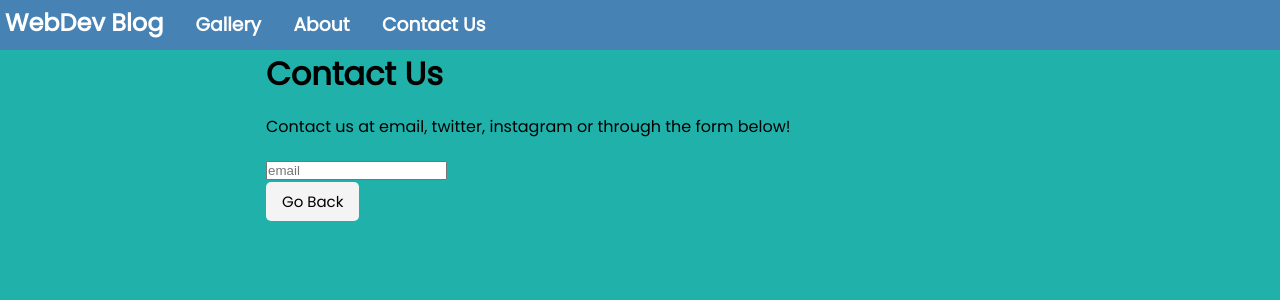
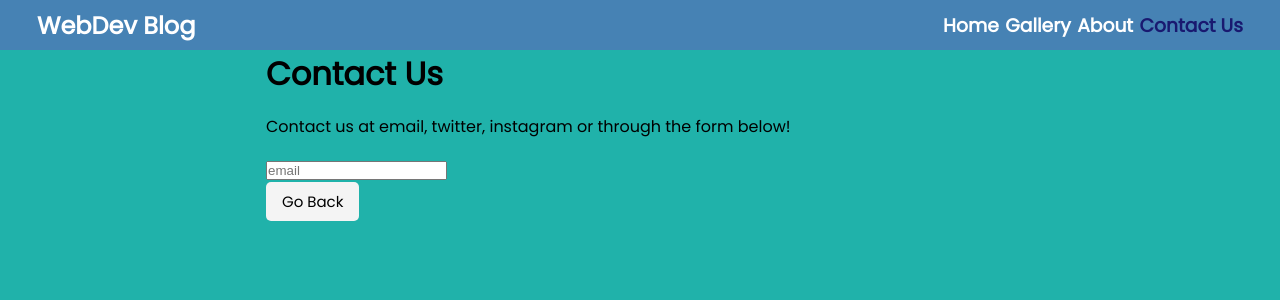
Before and after one commit to GregNicholas/Next-Blog, a Next.js app: page /contact in a window 1280 px wide. Shown: the top 300 px of the page. Built offline with nearby package versions, Linux system fonts and the light colour scheme.

Commit message:
mobile responsive header links

```diff
--- a/components/Header.jsx
+++ b/components/Header.jsx
@@ -1,9 +1,11 @@
 import Link from 'next/link'
+import { useRouter } from 'next/router';
 import Hamburger from '../components/Hamburger'
 import { useState } from 'react'
 
 const Header = () => {
 	const [hamburgerOpen, setHamburgerOpen] = useState(false);
+	const router = useRouter();
 
 	const toggleHamburger = () =>{
         setHamburgerOpen(!hamburgerOpen)
@@ -14,33 +16,37 @@ const Header = () => {
 	return (
 	  <header>
 		<nav className="navigation">
+			<div className="hamburger" onClick={toggleHamburger}>
+			  <Hamburger isOpen={hamburgerOpen}/>
+			</div>
 			<div className="logo">
-			<Link href='/' passHref>
-				  <h1 style={{display: "inline", cursor: "pointer"}}>WebDev Blog</h1>
-			</Link>
+			  <Link href='/' passHref>
+				<h1 style={{display: "inline", cursor: "pointer"}}>WebDev Blog</h1>
+			  </Link>
 			</div>
-
 			<ul className={`header-links ${isLinksClosed}`}>
-
+			  <li>
+				<Link href='/' passHref>
+				  <h3 onClick={toggleHamburger} className={router.pathname == "/" ? "active" : ""} style={{cursor: "pointer", width: "fit-content"}}>Home</h3>
+				</Link>
+			  </li>
 			  <li>
 				<Link href='/gallery' passHref>
-				  <h3 style={{cursor: "pointer", width: "fit-content"}}>Gallery</h3>
+				  <h3 onClick={toggleHamburger} className={router.pathname == "/gallery" ? "active" : ""} style={{cursor: "pointer", width: "fit-content"}}>Gallery</h3>
 				</Link>
 			  </li>
 			  <li>
 				<Link href='/about' passHref>
-				  <h3 style={{cursor: "pointer", width: "fit-content"}}>About</h3>
+				  <h3 onClick={toggleHamburger} className={router.pathname == "/about" ? "active" : ""} style={{cursor: "pointer", width: "fit-content"}}>About</h3>
 				</Link>
 			  </li>
 			  <li>
 				<Link href='/contact' passHref>
-				  <h3 style={{cursor: "pointer", width: "fit-content"}}>Contact Us</h3>
+				  <h3 onClick={toggleHamburger} className={router.pathname == "/contact" ? "active" : ""} style={{cursor: "pointer", width: "fit-content"}}>Contact Us</h3>
 				</Link>
 			  </li>
 			</ul>
-			<div className="hamburger" onClick={toggleHamburger}>
-			  <Hamburger isOpen={hamburgerOpen}/>
-			</div>
+
 		</nav>
 	  </header>
 	)
--- a/styles/globals.css
+++ b/styles/globals.css
@@ -32,11 +32,15 @@ img {
     color: #fff;
 	padding: 5px;
     height: 50px;
+	display: flex;
+    align-items: center;
+	justify-content: space-between;
 }
 
 .logo {
 	display: inline;
-	margin-right: 2rem;
+	margin: 0 2rem;
+	font-weight: bold;
 }
 
 .header-links{
@@ -44,16 +48,23 @@ img {
 	align-items: center;
 	min-width: 300px;
     justify-content: space-between;
-	margin: 0px;
+	margin: 0 2rem 0 0;
 	overflow: hidden;
 	list-style-type: none;
-	padding-right: 10px;
 	transition: all .5s linear;
 }
 
 .header-links > li:hover {
-	text-decoration: underline;
-	text-underline-offset: .5em;
+	color: midnightblue;
+	text-shadow: 0 0 5px silver;
+}
+.header-links > li:active {
+	color: midnightblue;
+	text-shadow: 0 0 5px silver;
+}
+
+.active {
+	color: midnightblue;
 }
 
 .hamburger {
@@ -151,18 +162,27 @@ ol {
 		z-index: 6;
 	}
 
+	.logo {
+		margin: 0 auto;
+	}
+
 	.header-links {
-		display: inline;
-		background-color: blue;
-		height: 100vh;
-		width: 50vw;
-		margin-top: 50px;
+		display: flex;
+		flex-direction: column;
+		gap: 3rem;
+		background-color: steelblue;
+		border-top: 1px solid midnightblue;
+		height: fit-content;
+		width: 100vw;
+		left: 0;
+		top: 0;
+		margin-top: 0;
+		padding: 2rem 0;
 		position: fixed;
-		transition: all 1s ease;
+		transition: all .5s ease;
 	}
 	.closed-mobile {
-		display: none;
-		background-color: red;
+		top: -100%;
 	}
 
 }
```
